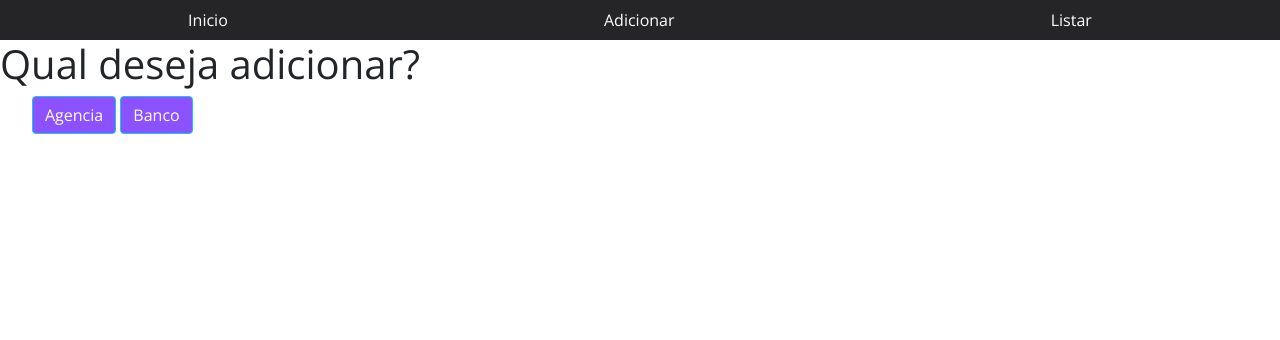
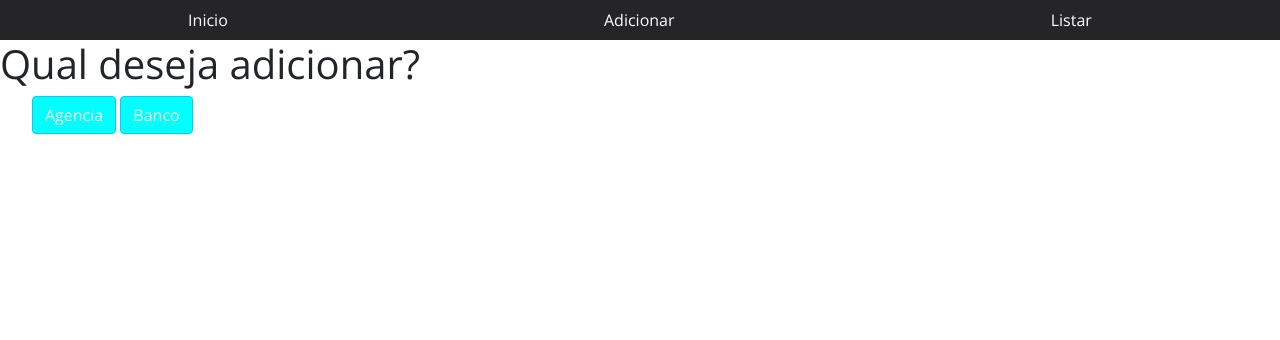
Before and after one commit to Davi-Ga/AplicativoWEB, a Django app: page /adicionar/ in a window 1280 px wide. Shown: the top 340 px of the page. Run offline with Django 4.2, Linux system fonts and the light colour scheme.

Commit message:
background

```diff
--- a/app/static/css/add.css
+++ b/app/static/css/add.css
@@ -1,5 +1,5 @@
 #main a {
     outline-color: #8c52ff;
     color: #FFF;
-    background-color: #8c52ff;
+    background-color:aqua;
 }
```
